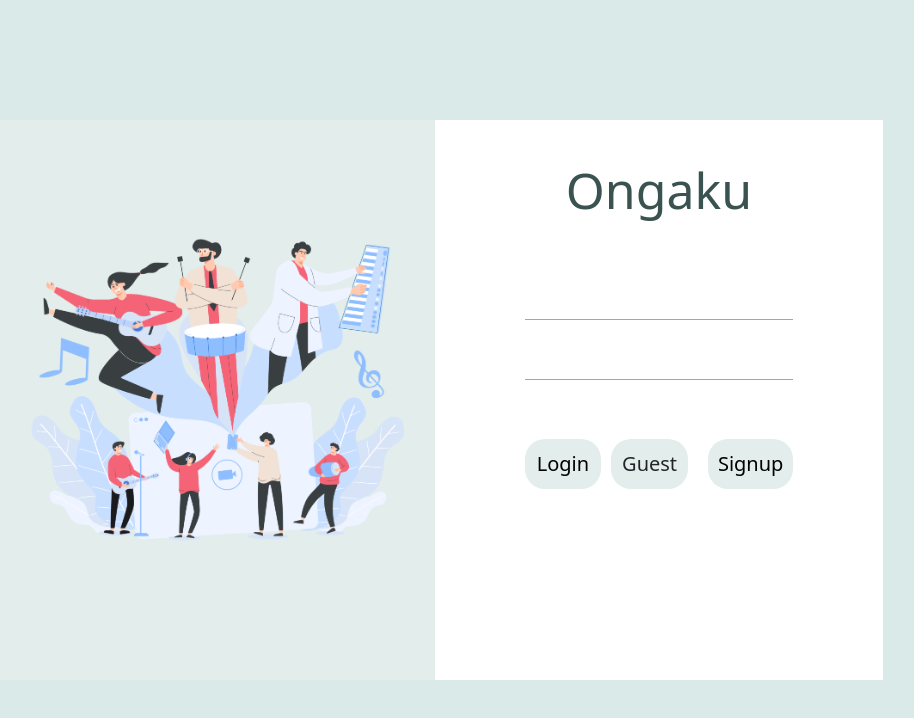
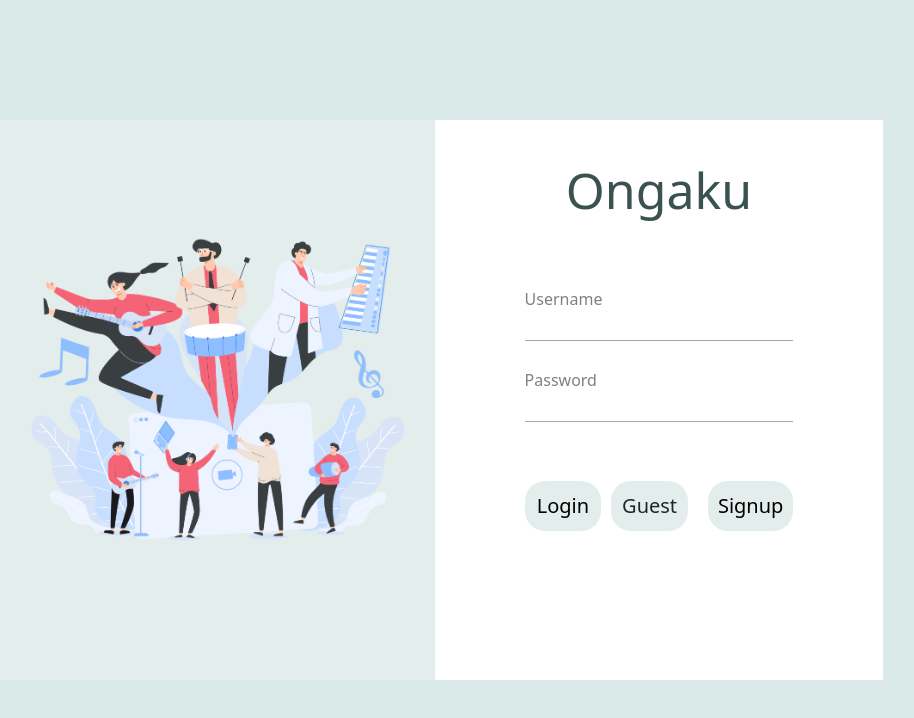
Before and after one commit to YinyueOngaku/OngakuFinal, a React (Create React App) app in the folder frontend/: page / in a window 1280 px wide. Shown: the top 718 px of the page, without its empty margins (205-1119 px from the left). Built offline with nearby package versions, Linux system fonts and the light colour scheme.

Commit message:
adjust bootstrap

```diff
--- a/frontend/public/styles.css
+++ b/frontend/public/styles.css
@@ -276,16 +276,16 @@
 
 }
 
-.loginlabel {
+.loginlabel1 {
   /* margin: 20px; */
-  color:gray;
-  width: 100%;
-  padding-top: 10%;
-  height: 30px;
-  background-color: none;
-  border-width: 0;
-  border-bottom-width: 1px;
-  border-color: rgb(169, 165, 165);
+  color:gray !important;
+  /* width: 100% !important; */
+  padding-top: 10% !important;
+  /* height: 30px !important; */
+  /* background-color: none !important; */
+  /* border-width: 0 !important; */
+  /* border-bottom-width: 1px !important; */
+  /* border-color: rgb(169, 165, 165) !important; */
 }
 
 .loginbtnGroup {
@@ -389,16 +389,16 @@
   color: var(--dark);
   /* font-style: italic; */
 }
-.signuplabel {
+.signuplabel1 {
   /* margin: 20px; */
-  color:gray;
-  width: 100%;
-  padding-top: 5%;
-  height: 30px;
+  color:gray !important;
+  /* width: 100%; */
+  padding-top: 5% !important;
+  /* height: 30px;
   background-color: none;
   border-width: 0;
   border-bottom-width: 1px;
-  border-color: rgb(169, 165, 165);
+  border-color: rgb(169, 165, 165); */
 }
 
 .profile-box {
--- a/frontend/src/components/welcomePage/loginPage.js
+++ b/frontend/src/components/welcomePage/loginPage.js
@@ -49,16 +49,16 @@ class loginPage extends React.Component {
         </div>
 
         <div className="Welcome-login-inputfield">
-          <div className="Ongaku"><text className="Ongaku-text">Ongaku</text></div>
+          <div className="Ongaku"><div className="Ongaku-text">Ongaku</div></div>
           <form className="inputfield" onSubmit={this.authUser}>
-            <label className="loginlabel" htmlfor="username">Username</label>
+            <label className="loginlabel1" htmlFor="username">Username</label>
             <input className="inputbox" name='username'></input>
-            <label className="loginlabel" for="Password">Password</label>
+            <label className="loginlabel1" htmlFor="Password">Password</label>
             <input className="inputbox" name='password' type='password'></input>
 
             <div className="loginbtnGroup">
               <button className="login-login">Login</button>
-              <text className="login-login" onClick={()=>{alert("Distinguished guest, try these login info\n username: guest\n password: guest")}}>Guest</text>
+              <div className="login-login" onClick={()=>{alert("Distinguished guest, try these login info\n username: guest\n password: guest")}}>Guest</div>
               <button className="login-login login-signup" onClick={()=>{this.props.switchView("Login")}}>Signup</button>
 
             </div>
--- a/frontend/src/components/welcomePage/signupPage.js
+++ b/frontend/src/components/welcomePage/signupPage.js
@@ -38,17 +38,17 @@ const signupPage = function(props) {
     </div>
 
     <div className="Welcome-signup-inputfield">
-      <div className="newuser"><text className="newuser-text">New User</text></div>
+      <div className="newuser"><div className="newuser-text">New User</div></div>
       <form className="signupInputfield" onSubmit={regUser}>
-        <label className="signuplabel" htmlfor="username">Username</label>
+        <label className="signuplabel1" htmlFor="username">Username</label>
         <input className="inputbox" name='username'></input>
-        <label className="signuplabel" htmlfor="email">e-mail</label>
+        <label className="signuplabel1" htmlFor="email">e-mail</label>
         <input className="inputbox" name='email' type='email'></input>
-        <label className="signuplabel" for="Password">Password</label>
+        <label className="signuplabel1" htmlFor="Password">Password</label>
         <input className="inputbox" name='password' type='password'></input>
-        <label className="signuplabel" htmlfor="bio" >Bio</label>
+        <label className="signuplabel1" htmlFor="bio" >Bio</label>
         <input className="inputbox" name='bio' placeholder="Tell us about yourself"></input>
-        <label className="signuplabel" htmlfor="genre">Genre</label>
+        <label className="signuplabel1" htmlFor="genre">Genre</label>
         <input className="inputbox" name='genre' placeholder="E.g. Pop, Jazz, R&B"></input>
 
         <div className="signupbtnGroup">
```
